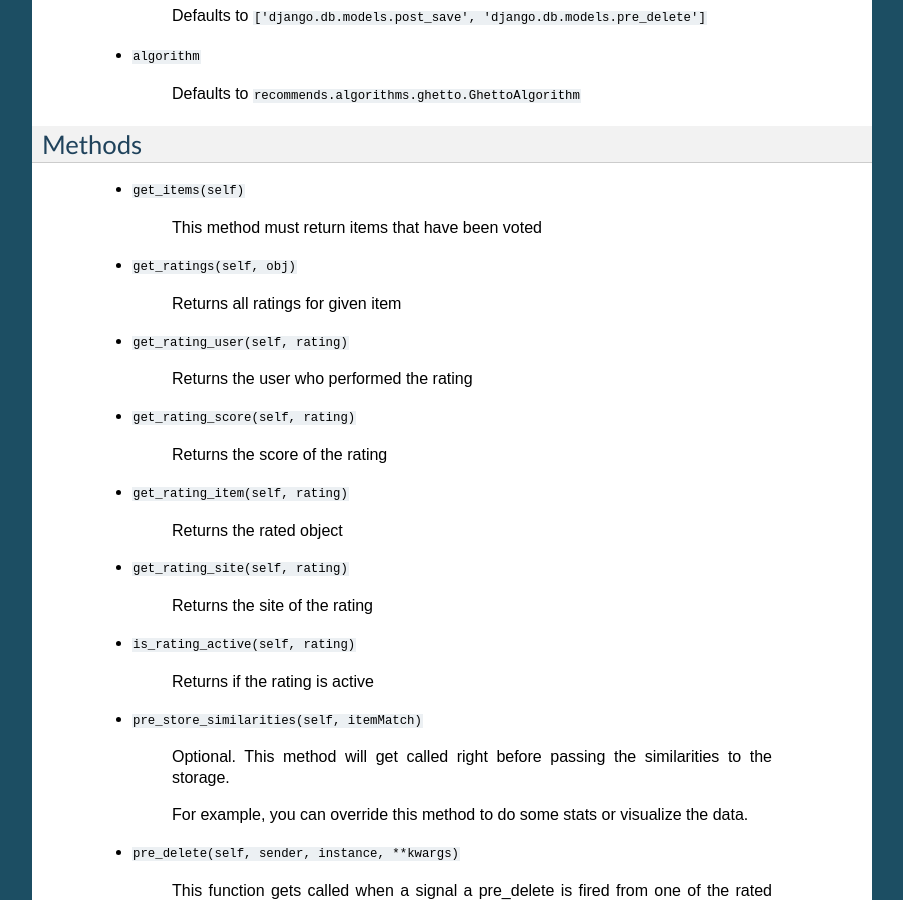
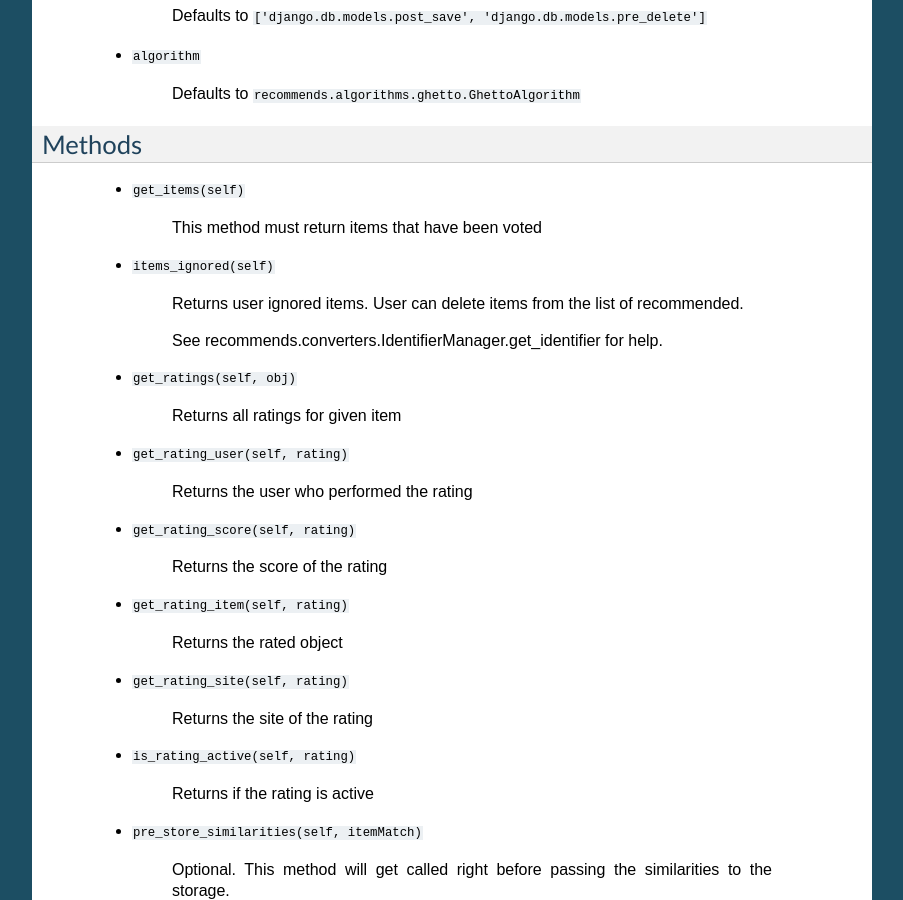
Before and after one commit to fcurella/django-recommends, a Sphinx documentation site: the page built from docs/providers.rst, in a window 1280 px wide and 900 px high, scrolled down 1465 px. Shown: the whole window, without its empty margins (198-1101 px from the left). Built offline with Sphinx 7.4.7, drawn with Linux system fonts in a browser that asks for light colours.

Commit message:
updated docs

```diff
--- a/docs/changelog.rst
+++ b/docs/changelog.rst
@@ -3,6 +3,9 @@
 Changelog
 =========
 
+* v0.0.9
+    * Now tests can run in app's ./manage.py test. Thanks Andrii Kostenko.
+    * Added support for ignored user recommendation. Thanks Maxim Gurets.
 * v0.0.8
     * Added ``threshold_similarities`` and ``threshold_recommnedations`` to the storage backends.
 * v0.0.7
--- a/docs/providers.rst
+++ b/docs/providers.rst
@@ -93,6 +93,13 @@ Methods
 
         This method must return items that have been voted
 
+    * ``items_ignored(self)``
+
+        Returns user ignored items.
+        User can delete items from the list of recommended.
+
+        See recommends.converters.IdentifierManager.get_identifier for help.
+
     * ``get_ratings(self, obj)``
 
         Returns all ratings for given item
--- a/docs/storages.rst
+++ b/docs/storages.rst
@@ -126,7 +126,7 @@ Settings
 
 To minimize disk I/O from the database, Similiarities and Suggestions will be committed in batches. The ``RECOMMENDS_STORAGE_COMMIT_THRESHOLD`` setting set how many record should be committed in each batch. Defaults to ``1000``.
 
-``RECOMMENDS_STORAGE_DATABASE_ALIAS`` is used as the database where similarities and suggestions will be stored. Note that you will have to add ``recommends.storage.djangoorm.routers.RecommendsRouter`` to your settings' ``DATABASE_ROUTERS`` if you want to use something else than the default database. Default value is set to ``'recommends'``.
+``RECOMMENDS_STORAGE_DATABASE_ALIAS`` is used as the database where similarities and suggestions will be stored. Note that you will have to add ``recommends.storages.djangoorm.routers.RecommendsRouter`` to your settings' ``DATABASE_ROUTERS`` if you want to use something else than the default database. Default value is set to ``'recommends'``.
 
 To minimize disk I/O from the database, Similiarities and Suggestions will be committed in batches. The ``RECOMMENDS_STORAGE_COMMIT_THRESHOLD`` setting sets how many record should be committed in each batch. Defaults to ``1000``.
 
```
Also changed, not shown: docs/recommends.tests.rst (+24 -0 lines).
